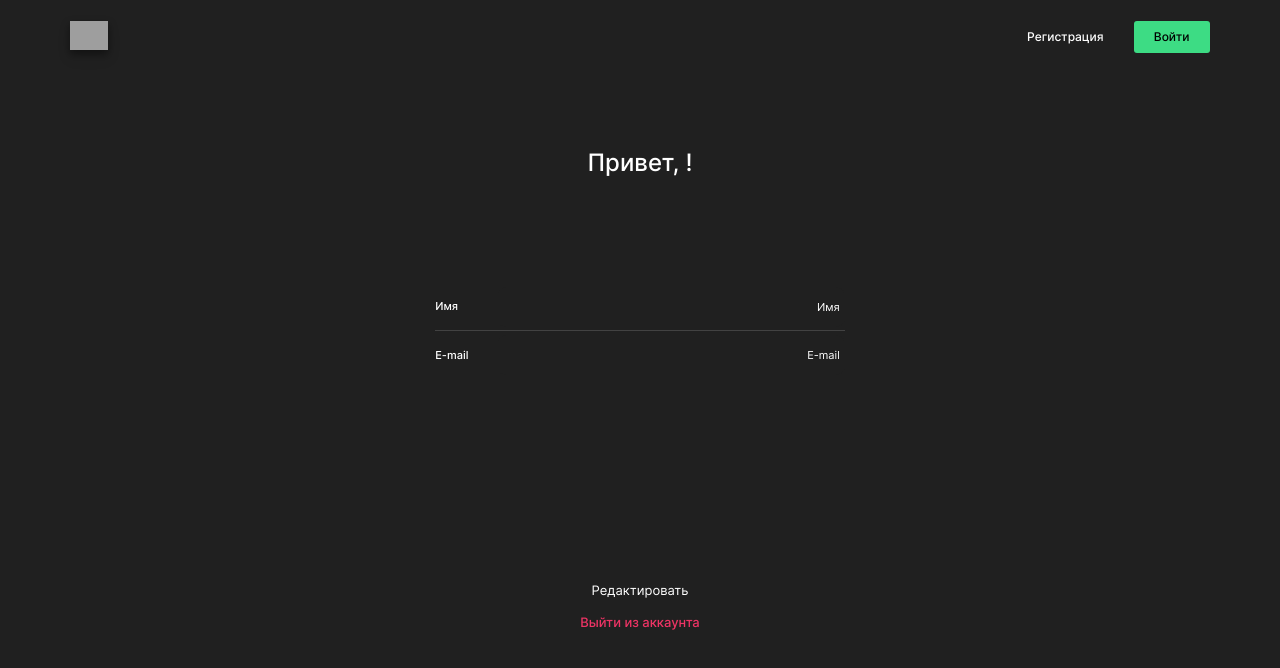
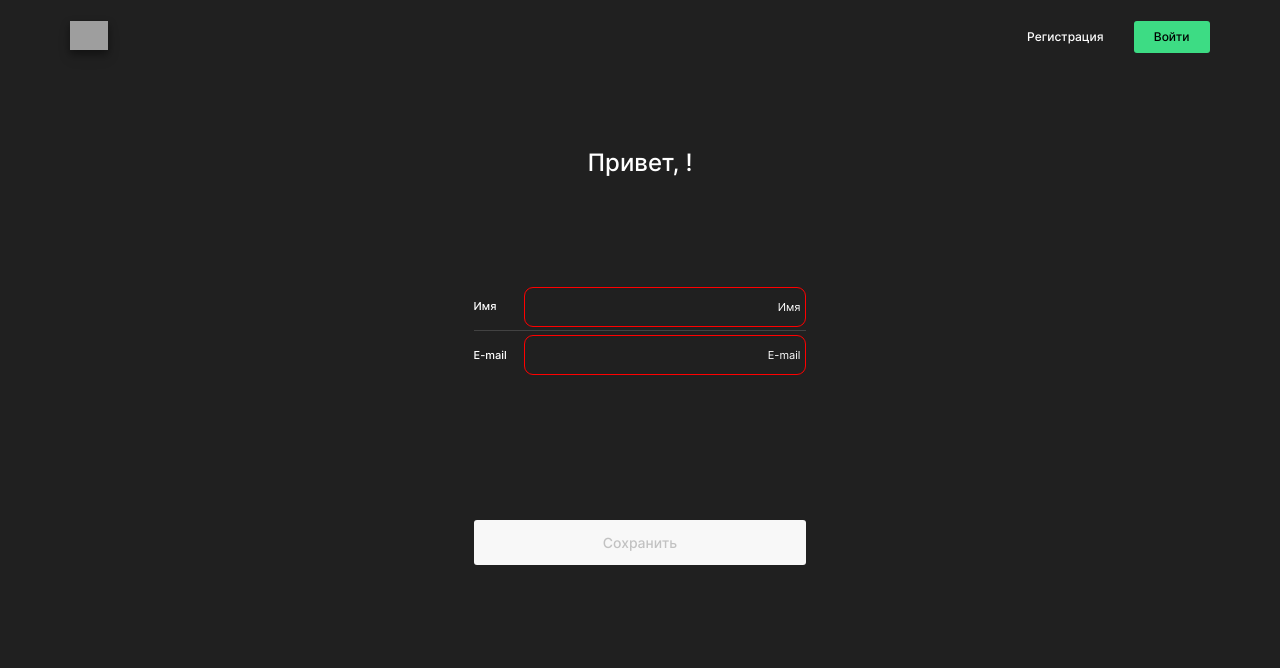
Before and after one commit to yaanab/movies-explorer-frontend, a React (Create React App) app: page /profile in a window 1280 px wide. Both pictures are taken after a click on the button "Редактировать". Shown: the top 668 px of the page. Built offline with nearby package versions, Linux system fonts and the light colour scheme; grey boxes are pictures that could not be loaded.

Commit message:
feat: изменение данных профиля, валидация input и обработка ошибок от сервера

```diff
--- a/src/components/App/App.js
+++ b/src/components/App/App.js
@@ -52,13 +52,14 @@ function App() {
   const history = useHistory();
   const [isLoggedIn, setIsLoggedIn] = useState(false);
   const [currentUser, setCurrentUser] = useState({});
-  const [name, setName] = useState("");
-  const [email, setEmail] = useState("");
   const [isNavPopupOpen, setIsNavPopupOpen] = useState(false);
   const [isSendingUserDataToServer, setisSendingUserDataToServer] = useState(false);
   const [isButtonClicked, setIsButtonClicked] = useState(true);
   const [isServerErrorMessage, setIsServerErrorMessage] = useState("");
-  const [isServerError, setIsServerError] = useState(false);
+  const [isServerErrorRegister, setIsServerErrorRegister] = useState(false);
+  const [isServerErrorLogin, setIsServerErrorLogin] = useState(false);
+  const [isServerErrorProfile, setIsServerErrorProfile] = useState(false);
+  const [isEditProfile, setIsEditProfile] = useState(false);
 
   const emailPattern = "([A-z0-9_.-]{1,})@([A-z0-9_.-]{1,}).([A-z]{2,8})";
   const namePattern = "^[A-Za-zА-Яа-яё -]+$";
@@ -70,6 +71,7 @@ function App() {
   const serverErrorMain = "На сервере произошла ошибка."
   const serverErrorToken = "При авторизации произошла ошибка."
   const serverErrorLogin = "Неправильные email или пароль."
+  const serverErrorUpdateUser = "При обновлении профиля произошла ошибка."
 
   useEffect(() => {
     const jwt = localStorage.getItem('jwt');
@@ -79,7 +81,7 @@ function App() {
           if (res) {
             setCurrentUser(res);
             setIsLoggedIn(true);
-            history.push('/');
+            // history.push('/');
           }
         })
         .catch((err) => console.log(err));
@@ -126,7 +128,7 @@ function App() {
     mainApi.register(name, email, password)
       .then((res) => {
         history.push('/signin');
-        setIsServerError(false);
+        setIsServerErrorRegister(false);
         resetForm();
       })
       .catch((err) => {
@@ -137,7 +139,7 @@ function App() {
         } else {
           setIsServerErrorMessage(serverErrorMain);
         }
-        setIsServerError(true);
+        setIsServerErrorRegister(true);
       })
       .finally(() => {
         setisSendingUserDataToServer(false);
@@ -154,11 +156,11 @@ function App() {
         if (res.token) {
           setIsLoggedIn(true);
           history.push('/movies');
-          setIsServerError(false);
+          setIsServerErrorLogin(false);
           resetForm();
         } else if (!res.token) {
           setIsServerErrorMessage(serverErrorToken);
-          setIsServerError(true);
+          setIsServerErrorLogin(true);
         }
       })
       .catch((err) => {
@@ -167,11 +169,39 @@ function App() {
         } else {
           setIsServerErrorMessage(serverErrorMain);
         }
-        setIsServerError(true);
+        setIsServerErrorLogin(true);
       })
       .finally(() => {
         setisSendingUserDataToServer(false);
       });
+  }
+
+  function onSetIsEditUserProfile() {
+    setIsEditProfile(true);
+  }
+
+  function onUpdateUser(name, email) {
+    setisSendingUserDataToServer(true);
+    mainApi
+      .editProfile(name, email)
+      .then((user) => {
+        setCurrentUser(user);
+        setIsServerErrorProfile(false);
+        setIsEditProfile(false);
+      })
+      .catch((err) => {
+        console.log(err)
+        if (err === "Ошибка: 409") {
+          setIsServerErrorMessage(serverConflictError);
+        } else if (err === "Ошибка: 400") {
+          setIsServerErrorMessage(serverValidationError);
+        } else {
+          setIsServerErrorMessage(serverErrorUpdateUser);
+        }
+        setIsServerErrorProfile(true);
+      })
+      .finally(() =>
+        setisSendingUserDataToServer(false));
   }
 
   return (
@@ -230,13 +260,25 @@ function App() {
                 onNavMenuClick={handleNavMenuClick}
                 onNavPopupClose={handleNavPopupClose}
               />
-              <Profile />
+              <Profile
+                isEditProfile={isEditProfile}
+                handleEditProfile={onSetIsEditUserProfile}
+                emailPattern={emailPattern}
+                namePattern={namePattern}
+                onUpdateUser={onUpdateUser}
+                isSendingUserDataToServer={isSendingUserDataToServer}
+                isServerError={isServerErrorProfile}
+                serverErrorMessage={isServerErrorMessage}
+                inputValidationMessageDefault={inputValidationMessageDefault}
+                inputValidationMessageName={inputValidationMessageName}
+                inputValidationMessageEmail={inputValidationMessageEmail}
+              />
             </Route>
             <Route path="/signup">
               <Register
                 onRegister={handleUserRegister}
                 isSendingUserDataToServer={isSendingUserDataToServer}
-                isServerError={isServerError}
+                isServerErrorRegister={isServerErrorRegister}
                 isServerErrorMessage={isServerErrorMessage}
                 emailPattern={emailPattern}
                 namePattern={namePattern}
@@ -249,7 +291,7 @@ function App() {
               <Login
                 onLogin={handleUserLogin}
                 isSendingUserDataToServer={isSendingUserDataToServer}
-                isServerError={isServerError}
+                isServerErrorLogin={isServerErrorLogin}
                 isServerErrorMessage={isServerErrorMessage}
                 emailPattern={emailPattern}
                 inputValidationMessageDefault={inputValidationMessageDefault}
--- a/src/components/Login/Login.js
+++ b/src/components/Login/Login.js
@@ -4,7 +4,7 @@ import { useFormWithValidation } from '../../hooks/useForm';
 function Login({
   onLogin,
   isSendingUserDataToServer,
-  isServerError,
+  isServerErrorLogin,
   isServerErrorMessage,
   emailPattern,
   inputValidationMessageDefault,
@@ -27,7 +27,7 @@ function Login({
         buttonDefault="Войти"
         buttonConnectionToServer="Выполняется вход..."
         isSendingUserDataToServer={isSendingUserDataToServer}
-        isServerError={isServerError}
+        isServerError={isServerErrorLogin}
         serverErrorMessage={isServerErrorMessage}
         text="Ещё не зарегистрированы?"
         link="/signup"
--- a/src/components/Profile/Profile.css
+++ b/src/components/Profile/Profile.css
@@ -1,5 +1,6 @@
 .profile {
   margin: 0 auto;
+  width: 81.25%;
   display: flex;
   flex-direction: column;
   align-items: center;
@@ -7,6 +8,7 @@
 
 .profile__title {
   margin: 0;
+  text-align: center;
   font-style: normal;
   font-weight: 500;
   font-size: 24px;
@@ -83,8 +85,25 @@
   color: #FFFFFF;
 }
 
-.popup__text:invalid {
+.profile__input:invalid {
   border: 1px solid #FF0000;
+}
+
+.profile__error {
+  padding-top: 5px;
+  width: 100%;
+  text-align: left;
+  display: none;
+  margin: 1px 0 0;
+  font-style: normal;
+  font-weight: 400;
+  font-size: 10px;
+  line-height: 12px;
+  color: #EE3465;
+}
+
+.profile__error_block {
+  display: block;
 }
 
 .profile__buttons-area {
@@ -125,12 +144,16 @@
 }
 
 .profile__update-error {
-  display: block;
+  display: none;
   font-style: normal;
   font-weight: 400;
   font-size: 11px;
   line-height: 13px;
   color: #FF004C;
+}
+
+.profile__update-error_block {
+  display: block;
 }
 
 .profile__button_type_update {
@@ -169,8 +192,8 @@
   }
 
   .profile__form {
-    width: 81.25%;
-    gap: 362px;
+    width: 100%;
+    min-height: 439px;
   }
 
   .profile__button {
@@ -180,6 +203,10 @@
 }
 
 @media screen and (min-width: 768px) {
+  .profile__form {
+    min-height: 282px;
+  }
+
   .profile__button {
     font-size: 13px;
     line-height: 16px;
@@ -197,7 +224,6 @@
 
   .profile__form {
     width: 53.4%;
-    gap: 193px;
   }
 }
 
@@ -212,6 +238,5 @@
 
   .profile__form {
     width: 32%;
-    gap: 203px;
   }
 }
--- a/src/components/Profile/Profile.js
+++ b/src/components/Profile/Profile.js
@@ -1,31 +1,60 @@
-import { useContext, useState } from "react";
+import { useContext, useEffect } from "react";
 import { CurrentUserContext } from '../../contexts/CurrentUserContext';
+import { useFormWithValidation } from '../../hooks/useForm';
 
-function Profile() {
+function Profile({
+  isEditProfile,
+  handleEditProfile,
+  emailPattern,
+  namePattern,
+  onUpdateUser,
+  isSendingUserDataToServer,
+  isServerError,
+  serverErrorMessage,
+  inputValidationMessageDefault,
+  inputValidationMessageName,
+  inputValidationMessageEmail
+}) {
 
   const currentUser = useContext(CurrentUserContext);
-  const [name, setName] = useState("Виталий");
-  const [email, setEmai] = useState("pochta@yandex.ru");
-  const [isEdit, setIsEdit] = useState(false);
-  const [isValid, setIsValid] = useState(false);
+  const { values, setValues, handleChange, errors, isValid } = useFormWithValidation({});
+
+  useEffect(() => {
+    setValues({
+      name: currentUser.name,
+      email: currentUser.email
+    })
+  }, [currentUser]);
+
+  function handleSubmit(e) {
+    e.preventDefault();
+    onUpdateUser(values.name, values.email);
+  }
 
   return (
     <main className="profile">
       <h2 className="profile__title">Привет, {currentUser.name}!</h2>
-      <form className="profile__form">
+      <form onSubmit={handleSubmit} className="profile__form">
         <div className="profile__inputs">
           <div className="profile__input-group profile__input-group_underlined">
             <label className="profile__label" htmlFor="name">Имя</label>
-            <input className="profile__input" type="text" id="name" name="name" placeholder="Имя" value={currentUser.name || ""} required readOnly={!isEdit} autoComplete="on" />
+            <input onChange={handleChange} className="profile__input" type="text" pattern={namePattern} id="name" name="name" placeholder="Имя" value={values.name || ""} required readOnly={!isEditProfile}  minLength="2" maxLength="30" autoComplete="on" />
+
           </div>
           <div className="profile__input-group">
             <label className="profile__label" htmlFor="email">E-mail</label>
-            <input className="profile__input" type="email" id="email" name="email" placeholder="E-mail" value={currentUser.email || ""} required readOnly={!isEdit} autoComplete="on" />
+            <input onChange={handleChange} className="profile__input" type="email" pattern={emailPattern} id="email" name="email" placeholder="E-mail" value={values.email || ""} required readOnly={!isEditProfile} autoComplete="on" />
           </div>
+          <span className={`profile__error ${(!isValid) && "profile__error_block"}`}>
+            {errors.name === inputValidationMessageDefault ? inputValidationMessageName : errors.name}
+          </span>
+          <span className={`profile__error ${(!isValid) && "profile__error_block"}`}>
+            {errors.email === inputValidationMessageDefault ? inputValidationMessageEmail : errors.email}
+          </span>
         </div>
-        {!isEdit && (
+        {!isEditProfile && (
           <div className="profile__buttons-area">
-            <button type="button" className="profile__button profile__button_type_edit">
+            <button type="button" onClick={handleEditProfile} className="profile__button profile__button_type_edit">
               Редактировать
             </button>
             <button type="button" className="profile__button profile__button_type_logout">
@@ -33,11 +62,11 @@ function Profile() {
             </button>
           </div>
         )}
-        {isEdit && (
+        {isEditProfile && (
           <div className="profile__buttons-area_type_update">
-            <span className="profile__update-error">При обновлении профиля произошла ошибка.</span>
-            <button type="submit" className={`profile__button_type_update ${(!isValid) && "profile__button_disabled"}`} disabled={!isValid}>
-              Сохранить
+            <span className={`profile__update-error ${(isServerError) && "profile__update-error_block"}`}>{serverErrorMessage}</span>
+            <button type="submit" className={`profile__button_type_update ${(!isValid || isSendingUserDataToServer ) && "profile__button_disabled"}`} disabled={!isValid}>
+              {!isSendingUserDataToServer ? "Сохранить" : "Cохранение..."}
             </button>
           </div>
         )}
--- a/src/components/Register/Register.js
+++ b/src/components/Register/Register.js
@@ -4,7 +4,7 @@ import { useFormWithValidation } from '../../hooks/useForm';
 function Register({
   onRegister,
   isSendingUserDataToServer,
-  isServerError,
+  isServerErrorRegister,
   isServerErrorMessage,
   emailPattern,
   namePattern,
@@ -29,7 +29,7 @@ function Register({
         buttonDefault="Зарегистрироваться"
         buttonConnectionToServer = "Регистрация..."
         isSendingUserDataToServer={isSendingUserDataToServer}
-        isServerError={isServerError}
+        isServerError={isServerErrorRegister}
         serverErrorMessage={isServerErrorMessage}
         text="Уже зарегистрированы?"
         link="/signin"
--- a/src/hooks/useForm.js
+++ b/src/hooks/useForm.js
@@ -36,5 +36,5 @@ export function useFormWithValidation(inputValues) {
     [setValues, setErrors, setIsValid]
   );
 
-  return { values, handleChange, errors, isValid, resetForm };
+  return { values, setValues, handleChange, errors, isValid, resetForm };
 }
```
